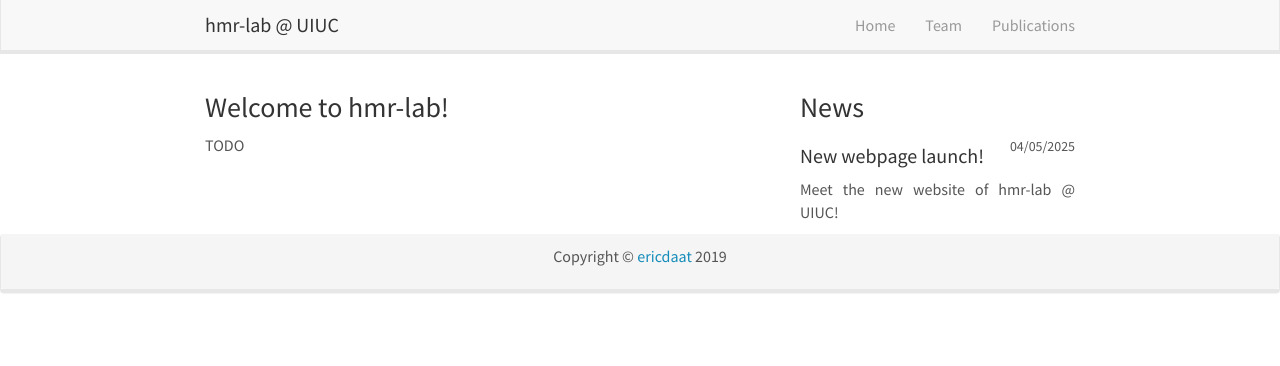
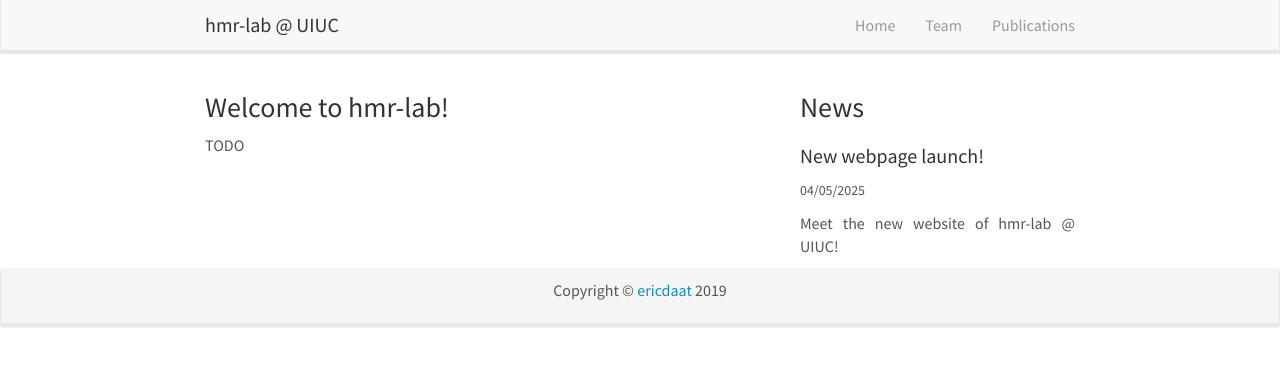
Before and after one commit to hmr-lab/hmr-lab.github.io, a Jekyll site: the page built from _pages/home.md, in a window 1280 px wide. Shown: the top 366 px of the page. Built offline with Jekyll 4.4.1, drawn with Linux system fonts in a browser that asks for light colours; nearby versions of some CDN libraries.

Commit message:
Change news layout

```diff
--- a/_includes/news.html
+++ b/_includes/news.html
@@ -4,10 +4,8 @@
     {% for article in site.data.news %}
         <li class="media">
             <div class="media-body">
-                <div style="display: flex; justify-content: space-between;">
-                    <h4 class="mt-0 mb-1">{{ article.title }}</h4>
-                    <p><small>{{ article.date }}</small></p>
-                </div>
+                <h4 class="mt-0 mb-1">{{ article.title }}</h4>
+                <p><small>{{ article.date }}</small></p>
                 {{ article.content }}
             </div>
         </li>
```
